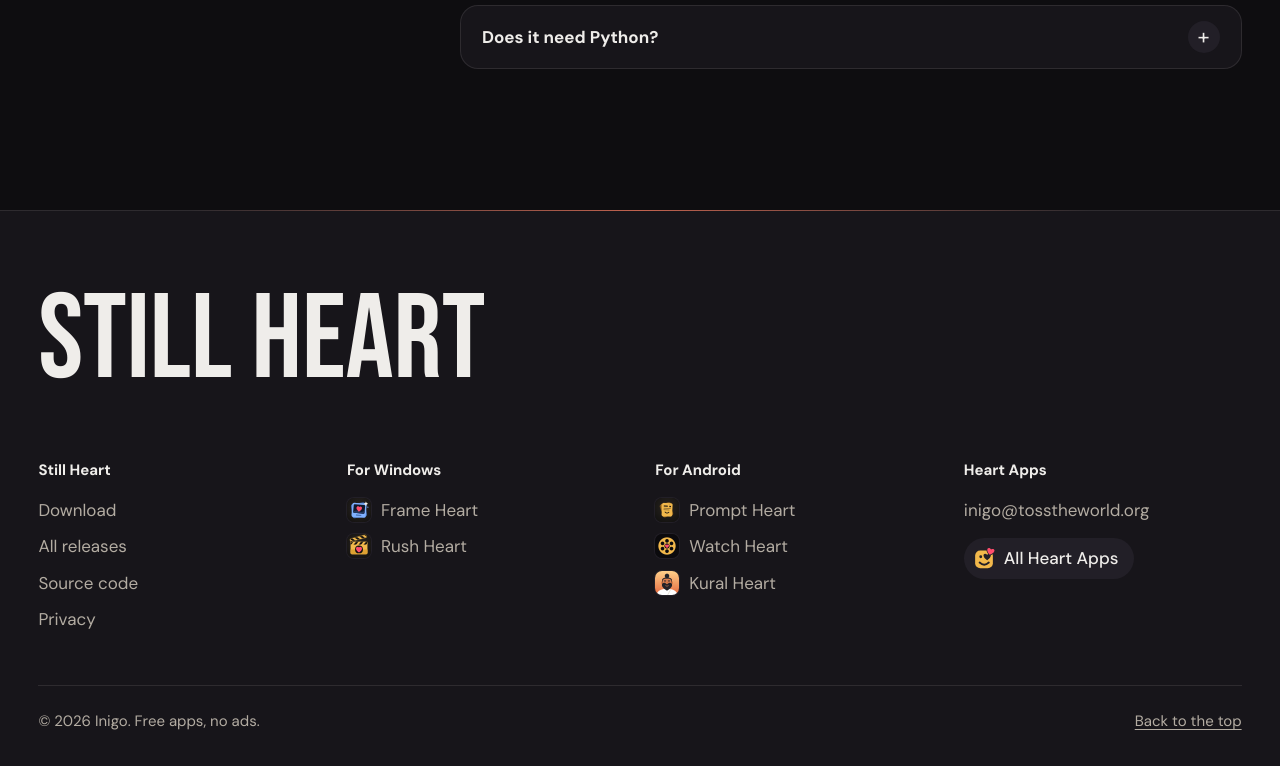
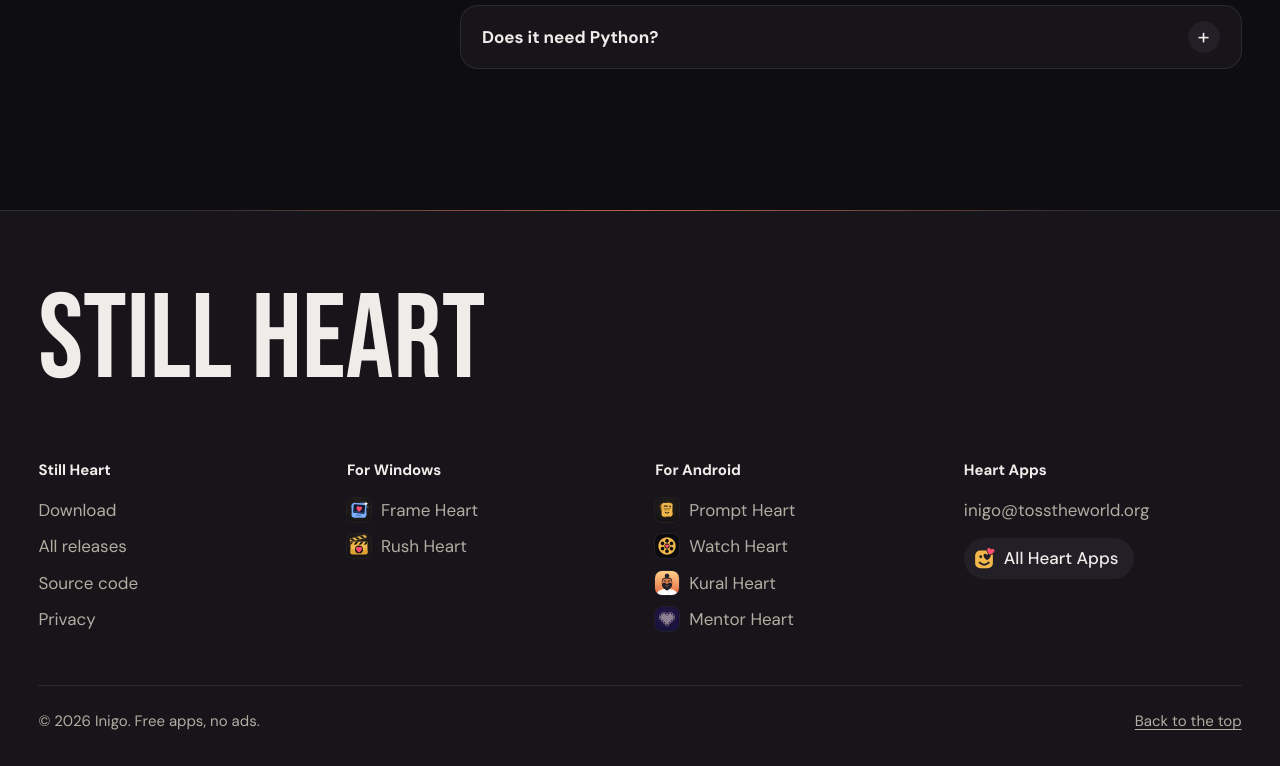
Before and after one commit to inigo-code/still-heart-site, a plain HTML site: page index.html in a window 1280 px wide. Shown: the part 6300-7066 px from the top of the page. Drawn offline with Linux system fonts and the light colour scheme.

Commit message:
Footer: Mentor Heart, the new app for college departments

```diff
--- a/index.html
+++ b/index.html
@@ -145,7 +145,7 @@
     <div class="foot-cols">
       <nav aria-label="Still Heart"><h2>Still Heart</h2><a href="https://github.com/inigo-code/still-heart-site/releases/latest/download/StillHeart.exe">Download</a><a href="https://github.com/inigo-code/still-heart-site/releases">All releases</a><a href="https://github.com/inigo-code/still-heart">Source code</a><a href="privacy.html">Privacy</a></nav>
       <nav aria-label="For Windows"><h2>For Windows</h2><a class="to-app" href="https://inigo-code.github.io/frame-heart-site/"><img src="assets/frame-heart.svg" width="24" height="24" alt="">Frame Heart</a><a class="to-app" href="https://inigo-code.github.io/rush-heart-site/"><img src="assets/rush-heart.svg" width="24" height="24" alt="">Rush Heart</a></nav>
-      <nav aria-label="For Android"><h2>For Android</h2><a class="to-app" href="https://inigo-code.github.io/prompt-heart-site/"><img src="assets/prompt-heart.png" width="24" height="24" alt="">Prompt Heart</a><a class="to-app" href="https://inigo-code.github.io/watch-heart-site/"><img src="assets/watch-heart.png" width="24" height="24" alt="">Watch Heart</a><a class="to-app" href="https://inigo-code.github.io/kural-heart-site/"><img src="assets/kural-heart.png" width="24" height="24" alt="">Kural Heart</a></nav>
+      <nav aria-label="For Android"><h2>For Android</h2><a class="to-app" href="https://inigo-code.github.io/prompt-heart-site/"><img src="assets/prompt-heart.png" width="24" height="24" alt="">Prompt Heart</a><a class="to-app" href="https://inigo-code.github.io/watch-heart-site/"><img src="assets/watch-heart.png" width="24" height="24" alt="">Watch Heart</a><a class="to-app" href="https://inigo-code.github.io/kural-heart-site/"><img src="assets/kural-heart.png" width="24" height="24" alt="">Kural Heart</a><a class="to-app" href="https://heartapps.github.io/mentor-heart/"><img src="assets/mentor-heart.png" width="24" height="24" alt="">Mentor Heart</a></nav>
       <nav aria-label="Heart Apps"><h2>Heart Apps</h2><a href="mailto:inigo@tosstheworld.org?subject=Still%20Heart">inigo@tosstheworld.org</a><a class="to-home" href="https://inigo-code.github.io/"><img src="assets/heart-apps.svg" width="22" height="22" alt="">All Heart Apps</a></nav>
     </div>
     <div class="foot-last"><p>© 2026 Inigo. Free apps, no ads.</p><a href="#top">Back to the top</a></div>
```
Also changed, not shown: privacy.html (+1 -1 lines), assets/mentor-heart.png (added).
